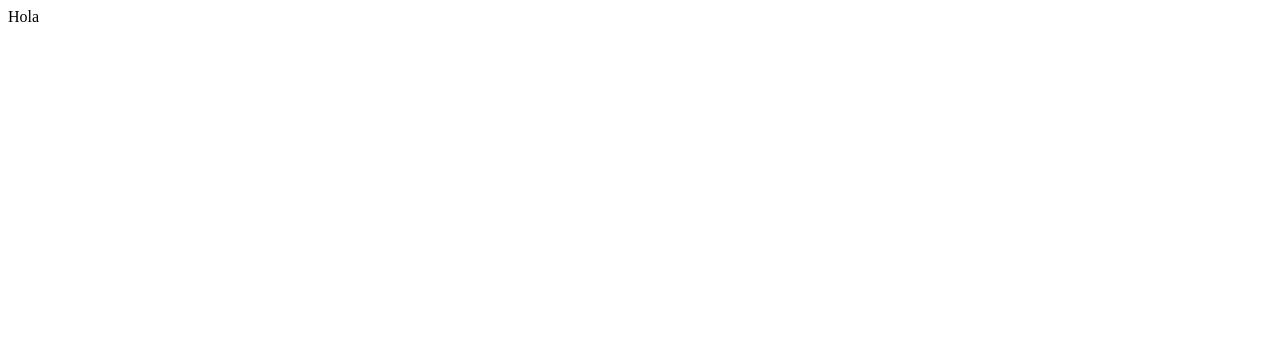
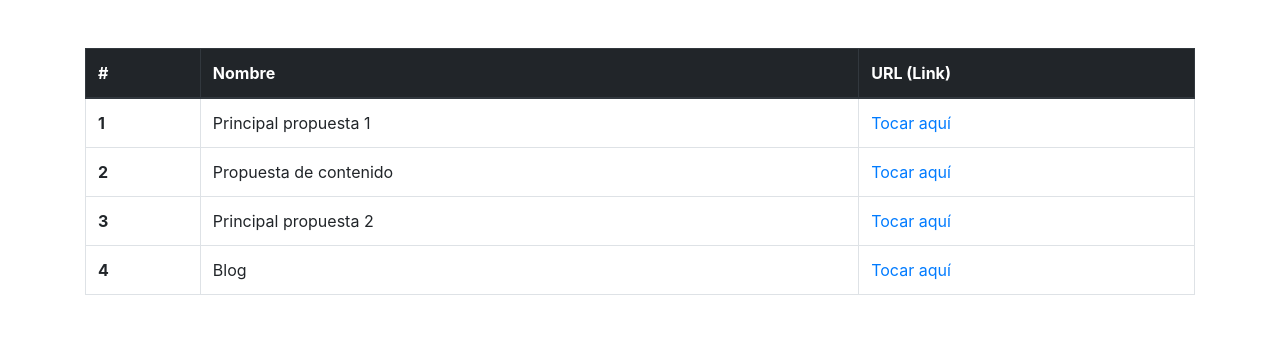
Before and after one commit to said-tj/said-tj.github.io, a plain HTML site: page index.html in a window 1280 px wide. Drawn offline with nearby package versions, Linux system fonts and the light colour scheme.

Commit message:
Propuestas

```diff
--- a/index.html
+++ b/index.html
@@ -2,10 +2,63 @@
 <html lang="es" >
 <head>
   <meta charset="UTF-8">
-  <title>hi</title>
+  <title>Practicas</title>
+  <link rel='stylesheet' href='https://cdnjs.cloudflare.com/ajax/libs/twitter-bootstrap/4.1.3/css/bootstrap.min.css'>
+
 </head>
 <body>
-Hola
+<!-- partial:index.partial.html -->
+<div class="container table-responsive py-5">
+<table class="table table-bordered table-hover">
+  <thead class="thead-dark">
+    <tr>
+      <th scope="col">#</th>
+      <th scope="col">Nombre</th>
+      <!--<th scope="col">Fecha</th>-->
+      <th scope="col">URL (Link)</th>
+    </tr>
+  </thead>
+  <tbody>
+    <tr>
+      <th scope="row">1</th>
+      <td>Principal propuesta 1</td>
+      <td><a href="torus/index.html">Tocar aquí</a></td>
+      <!--<td>@mdo</td>-->
+    </tr>
+    <tr>
+      <th scope="row">2</th>
+      <td>Propuesta de contenido</td>
+      <td><a href="carta/index.html">Tocar aquí</a></td>
+      <!--<td>@fat</td>-->
+    </tr>
+    <tr>
+      <th scope="row">3</th>
+      <td>Principal propuesta 2</td>
+      <td><a href="plano/index.html">Tocar aquí</a></td>
+      <!--<td>@twitter</td>-->
+    </tr>
+     <tr>
+      <th scope="row">4</th>
+      <td>Blog</td>
+      <td><a href="blog/index.html">Tocar aquí</a></td>
+      <!--<td>@twitter</td>-->
+    </tr>
+    <!--<tr>
+      <th scope="row">5</th>
+      <td>Cartita</td>
+      <td><a href="Cartita/index.html">Tocar aquí</a></td>
+      <td>@twitter</td>
+    </tr>
+    <tr>
+      <th scope="row">6</th>
+      <td>Feliz Día</td>
+      <td><a href="Feliz-Dia/index.html">Tocar aquí</a></td>
+      <td>@twitter</td>
+    </tr>-->
+  </tbody>
+</table>
+</div>
+<!-- partial -->
 
 </body>
 </html>
```
